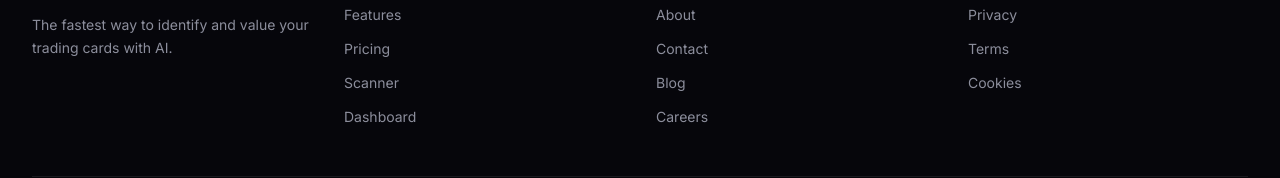
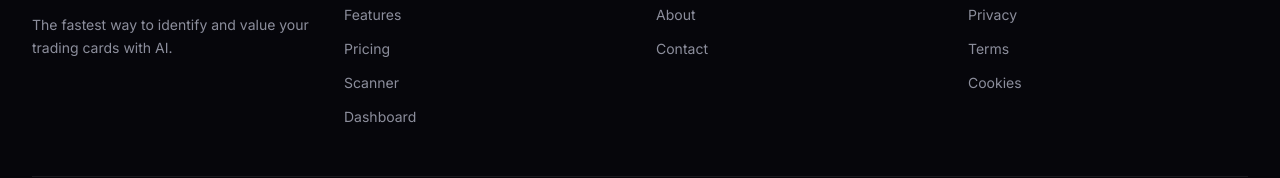
Before and after one commit to Jtorres160/Aura-Beam, a Next.js app: page / in a window 1280 px wide. Shown: the part 4522-4700 px from the top of the page. Built offline with nearby package versions, Linux system fonts and the light colour scheme.

Commit message:
updated the cookies, legal and stuff

```diff
--- a/src/app/layout.tsx
+++ b/src/app/layout.tsx
@@ -3,6 +3,7 @@ import { Inter } from "next/font/google";
 import { ThemeProvider } from "@/components/providers/theme-provider";
 import { TooltipProvider } from "@/components/ui/tooltip";
 import { AppSessionProvider } from "@/components/providers/session-provider";
+import { CookieConsent } from "@/components/cookie-consent";
 import "./globals.css";
 
 const inter = Inter({
@@ -63,6 +64,7 @@ export default function RootLayout({
           <AppSessionProvider>
             <TooltipProvider>
               {children}
+              <CookieConsent />
             </TooltipProvider>
           </AppSessionProvider>
         </ThemeProvider>
--- a/src/components/landing/landing-footer.tsx
+++ b/src/components/landing/landing-footer.tsx
@@ -11,8 +11,6 @@ const footerLinks = {
   Company: [
     { label: "About", href: "/about" },
     { label: "Contact", href: "/contact" },
-    { label: "Blog", href: "/blog" },
-    { label: "Careers", href: "/careers" },
   ],
   Legal: [
     { label: "Privacy", href: "/privacy" },
```
